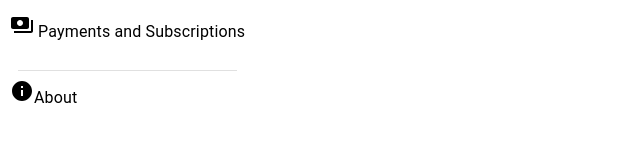
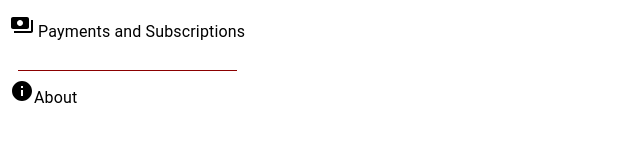
Before and after one commit to X-maker-cpu/bit, a Next.js app: page /myaccount in a window 1280 px wide. Shown: the part 290-432 px from the top of the page, without its empty margins (0-640 px from the left). Built offline with nearby package versions, Linux system fonts and the light colour scheme.

Commit message:
I added style to the dividet nad the serach btn

```diff
--- a/pages/myaccount.js
+++ b/pages/myaccount.js
@@ -32,11 +32,11 @@ const MyAccount = () => {
         <Paper
           sx={{ p: '2px 4px', width: 500,display:'absolute',position:'center' }}
         >
-          <IconButton sx={{ p: '10px' }} aria-label="menu">
+          <IconButton sx={{ p: '10px',borderBlockColor:'darkcyan' }} aria-label="menu">
             <MenuIcon />
           </IconButton>
           <InputBase
-            sx={{ ml: 1, flex: 1,position:'center' }}
+            sx={{ ml: 1, flex: 1,position:'center',borderBlockColor:"darkkhaki" }}
             placeholder="Search Google Account "
             inputProps={{ 'aria-label': 'search google maps' }}
 
@@ -63,7 +63,7 @@ const MyAccount = () => {
           <br/>
           <Typography> <PaymentsIcon /> Payments and Subscriptions</Typography>
           <br/>
-          <Divider sx={{ lenth: '28', m: 1, }} orientation='horizantal' />
+          <Divider sx={{ lenth: '50', m: 1,borderBlockColor:'darkred', }} orientation='horizantal' />
 
           <Typography> <InfoIcon />About </Typography>
         </Box>
```
